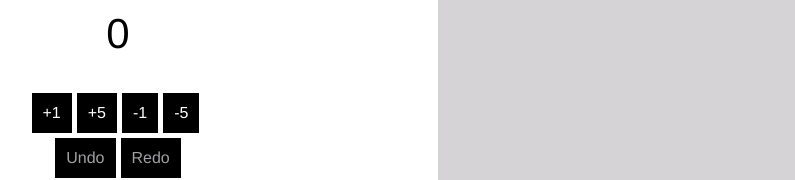
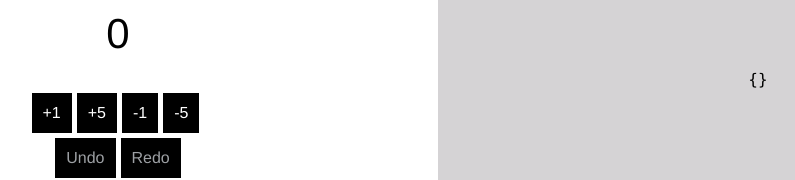
Before and after one commit to DevMountain/react-5-mini, a React (Create React App) app: page / in a window 1280 px wide. Shown: the part 321-501 px from the top of the page, without its empty margins (202-997 px from the left). Built offline with nearby package versions, Linux system fonts and the light colour scheme.

Commit message:
Update App.js

```diff
--- a/src/App.js
+++ b/src/App.js
@@ -52,7 +52,7 @@ class App extends Component {
 				</section>
 				<section className="state">
 					<pre>
-						{ JSON.stringify( this.props.counter, null, 2 ) }
+						{ JSON.stringify( this.props, null, 2 ) }
 					</pre>
 				</section>
 			</div>
```
